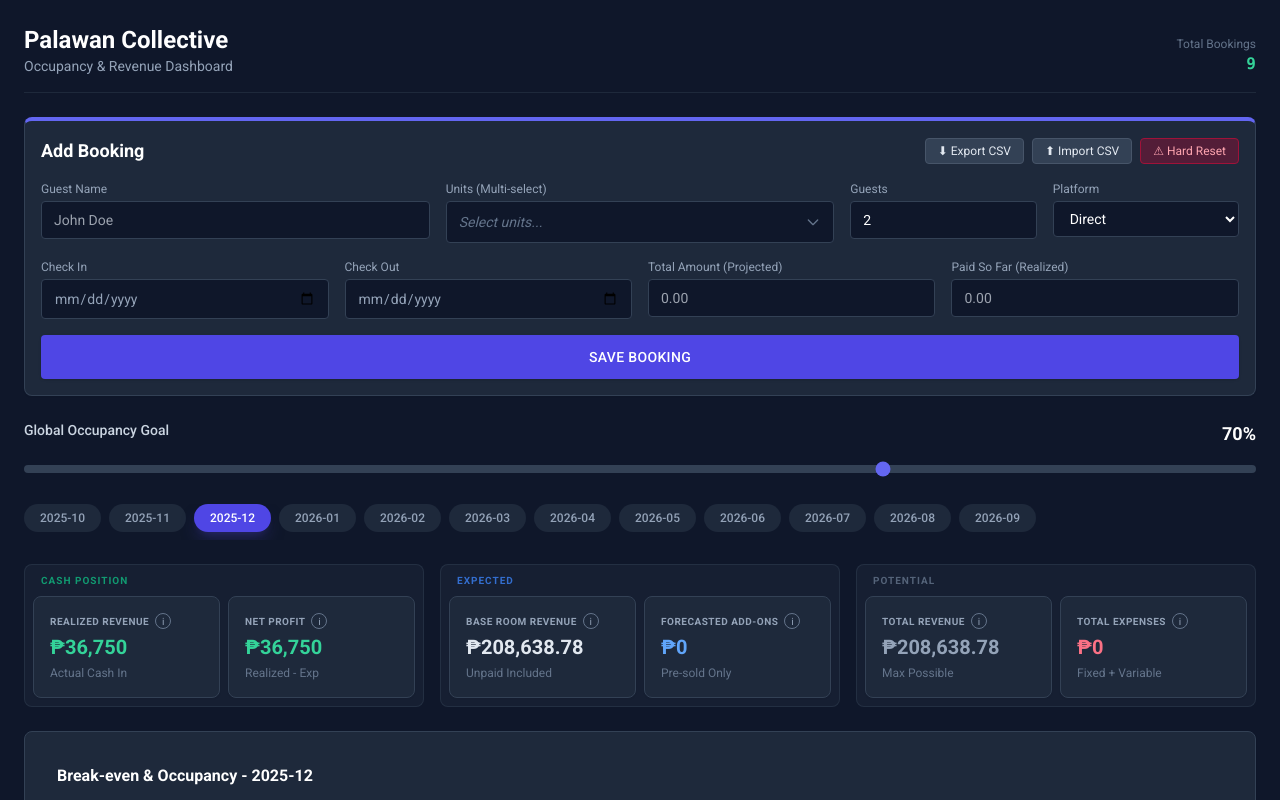
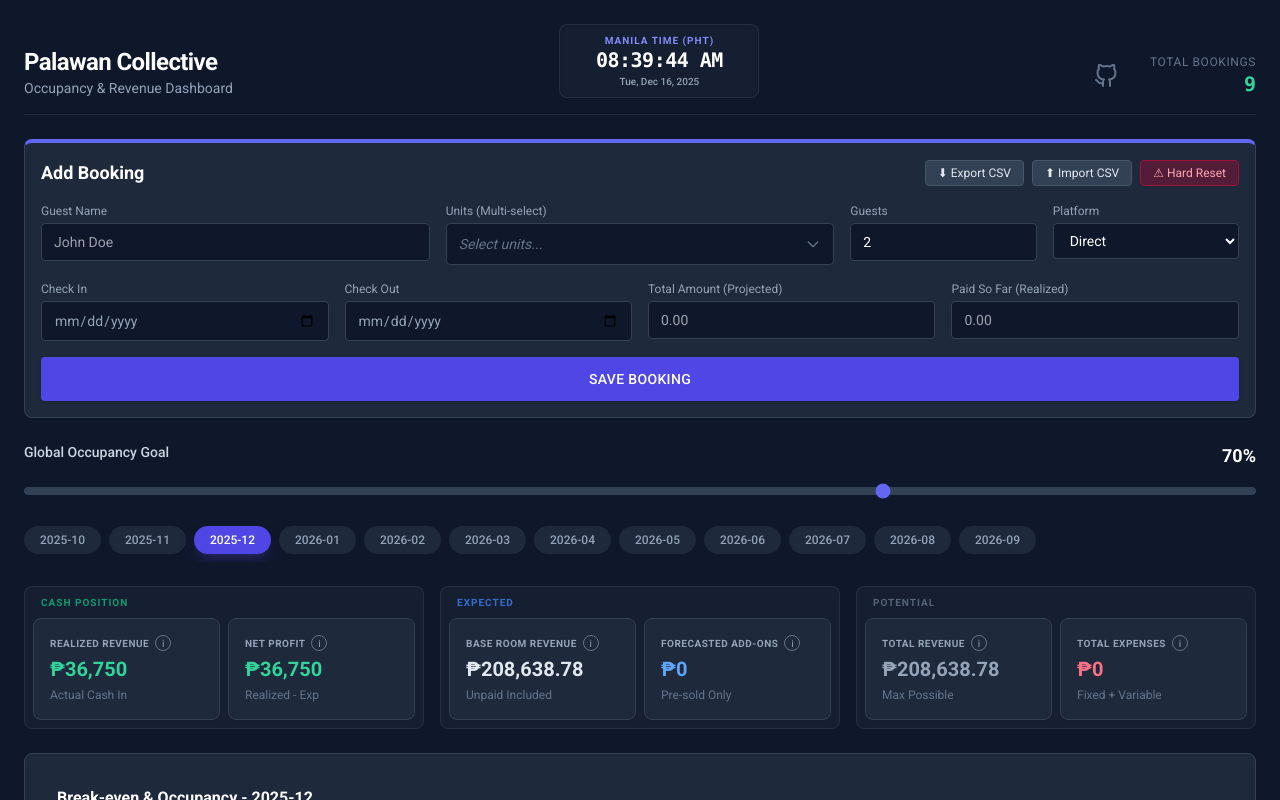
Before and after one commit to digitalnativepalawan/occupancy-heat-map, a React (Vite) app: page / in a window 1280 px wide. Shown: the top 800 px of the page. Built offline with nearby package versions, Linux system fonts and the light colour scheme.

Commit message:
feat: Add Manila time display and GitHub link
Introduces a real-time Manila time display in the header and a clickable GitHub icon for project linking. These additions enhance user awareness of the local time and provide easy access to the project's source code.

```diff
--- a/App.tsx
+++ b/App.tsx
@@ -22,6 +22,34 @@ import {
 } from './services/utils';
 import { AddBookingForm } from './components/AddBookingForm';
 import { StatCard, Card, DailyOccupancyGrid, BreakEvenTable, Badge, InfoTooltip, FinancialDocumentation } from './components/DashboardComponents';
+
+// --- Header Components ---
+
+const GithubIcon = () => (
+  <svg viewBox="0 0 24 24" width="24" height="24" stroke="currentColor" strokeWidth="2" fill="none" strokeLinecap="round" strokeLinejoin="round">
+    <path d="M9 19c-5 1.5-5-2.5-7-3m14 6v-3.87a3.37 3.37 0 0 0-.94-2.61c3.14-.35 6.44-1.54 6.44-7A5.44 5.44 0 0 0 20 4.77 5.07 5.07 0 0 0 19.91 1S18.73.65 16 2.48a13.38 13.38 0 0 0-7 0C6.27.65 5.09 1 5.09 1A5.07 5.07 0 0 0 5 4.77a5.44 5.44 0 0 0-1.5 3.78c0 5.42 3.3 6.61 6.44 7A3.37 3.37 0 0 0 9 18.13V22"></path>
+  </svg>
+);
+
+const ManilaClock = () => {
+  const [date, setDate] = useState(new Date());
+
+  useEffect(() => {
+    const timer = setInterval(() => setDate(new Date()), 1000);
+    return () => clearInterval(timer);
+  }, []);
+
+  const timeStr = date.toLocaleTimeString('en-US', { timeZone: 'Asia/Manila', hour12: true, hour: '2-digit', minute: '2-digit', second: '2-digit' });
+  const dateStr = date.toLocaleDateString('en-US', { timeZone: 'Asia/Manila', weekday: 'short', month: 'short', day: 'numeric', year: 'numeric' });
+
+  return (
+    <div className="flex flex-col items-center justify-center bg-slate-800/50 px-6 py-2 rounded-lg border border-slate-700/50 backdrop-blur-sm shadow-inner min-w-[200px]">
+        <div className="text-[10px] text-indigo-400 font-bold uppercase tracking-widest mb-0.5">Manila Time (PHT)</div>
+        <div className="font-mono text-xl text-white font-bold leading-none tracking-tight">{timeStr}</div>
+        <div className="text-[10px] text-slate-400 font-medium mt-1">{dateStr}</div>
+    </div>
+  );
+};
 
 const App = () => {
   // --- Data State ---
@@ -379,14 +407,22 @@ const App = () => {
           </div>
       )}
 
-      <header className="mb-6 border-b border-slate-800 pb-4 flex justify-between items-end">
-        <div>
-            <h1 className="text-2xl font-bold text-white">Palawan Collective</h1>
+      <header className="mb-6 border-b border-slate-800 pb-4 flex flex-col md:flex-row justify-between items-center gap-4 md:items-end">
+        <div className="text-center md:text-left">
+            <h1 className="text-2xl font-bold text-white tracking-tight">Palawan Collective</h1>
             <p className="text-slate-400 text-sm">Occupancy & Revenue Dashboard</p>
         </div>
-        <div className="text-right">
-             <span className="block text-xs text-slate-500">Total Bookings</span>
-             <span className="font-mono font-bold text-emerald-400">{bookings.length}</span>
+
+        <ManilaClock />
+
+        <div className="flex items-center gap-6">
+             <a href="https://github.com/palawancollective" target="_blank" rel="noopener noreferrer" className="text-slate-500 hover:text-white transition-colors p-2 hover:bg-slate-800 rounded-full">
+                <GithubIcon />
+             </a>
+             <div className="text-right">
+                 <span className="block text-xs text-slate-500 uppercase tracking-wider">Total Bookings</span>
+                 <span className="font-mono text-xl font-bold text-emerald-400">{bookings.length}</span>
+            </div>
         </div>
       </header>
 
--- a/index.html
+++ b/index.html
@@ -3,60 +3,43 @@
   <head>
     <meta charset="UTF-8" />
     <meta name="viewport" content="width=device-width, initial-scale=1.0" />
-
     <title>Occupancy & Profit Dashboard</title>
-
-    <!-- Tailwind CDN (OK for now) -->
     <script src="https://cdn.tailwindcss.com"></script>
-
-    <!-- Roboto -->
-    <link
-      href="https://fonts.googleapis.com/css2?family=Roboto:wght@300;400;500;700&display=swap"
-      rel="stylesheet"
-    />
-
+    <link href="https://fonts.googleapis.com/css2?family=Roboto:wght@300;400;500;700&display=swap" rel="stylesheet">
     <style>
-      html,
       body {
-        margin: 0;
-        padding: 0;
-        min-height: 100%;
         font-family: 'Roboto', sans-serif;
         background-color: #0f172a; /* slate-900 */
         color: #f8fafc; /* slate-50 */
       }
-
-      /* IMPORTANT: allow scrolling */
-      #root {
-        min-height: 100vh;
-        width: 100%;
-      }
-
-      /* Dark scrollbar */
+      /* Custom Scrollbar for dark theme */
       ::-webkit-scrollbar {
         width: 8px;
         height: 8px;
       }
-
       ::-webkit-scrollbar-track {
         background: #1e293b;
       }
-
       ::-webkit-scrollbar-thumb {
         background: #475569;
         border-radius: 4px;
       }
-
       ::-webkit-scrollbar-thumb:hover {
         background: #64748b;
       }
     </style>
-  </head>
-
+  <script type="importmap">
+{
+  "imports": {
+    "react-dom/": "https://esm.sh/react-dom@^19.2.3/",
+    "react/": "https://esm.sh/react@^19.2.3/",
+    "react": "https://esm.sh/react@^19.2.3",
+    "uuid": "https://esm.sh/uuid@^13.0.0"
+  }
+}
+</script>
+</head>
   <body>
     <div id="root"></div>
-
-    <!-- Vite entry point (REQUIRED) -->
-    <script type="module" src="/index.tsx"></script>
   </body>
 </html>
```
